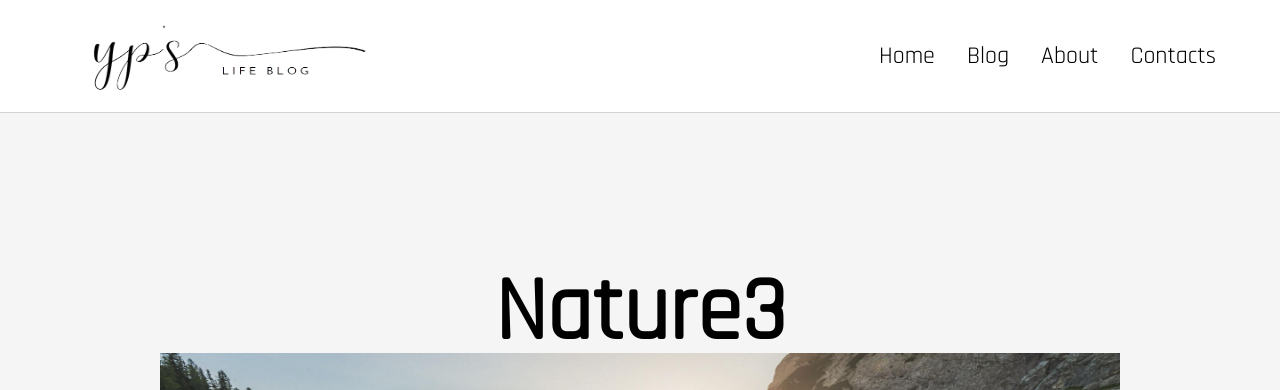
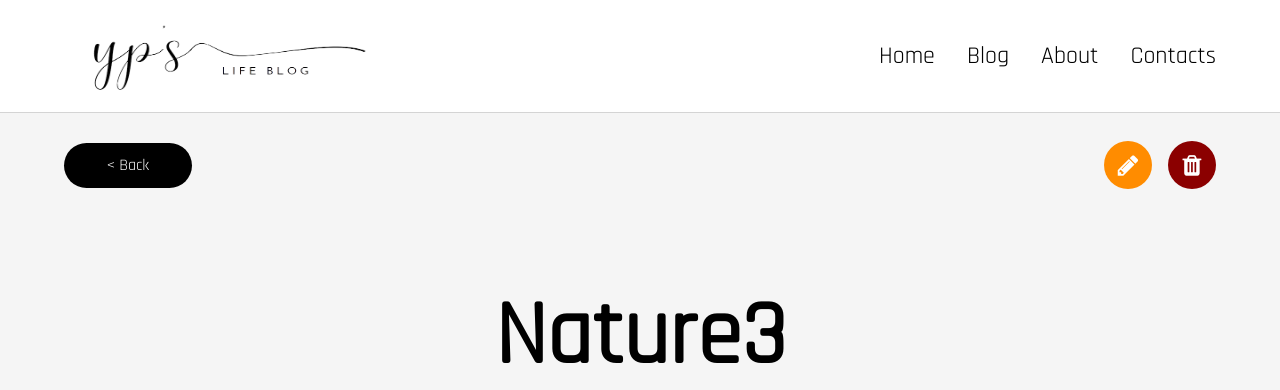
Before and after one commit to joaoyp/20231114_Assessment_Joao_Yp, a Flask app: page /article/6 in a window 1280 px wide. Shown: the top 390 px of the page. Run offline with Flask 3, Linux system fonts and the light colour scheme; some libraries are stand-ins or nearby versions.

Commit message:
action buttons (back, update and delete in the article

```diff
--- a/blueprints/articles/routes.py
+++ b/blueprints/articles/routes.py
@@ -6,6 +6,7 @@ from .models import Article
 from database.db import db
 from .forms import CreateArticle, UpdateArticle
 from werkzeug.utils import secure_filename
+import uuid
 
 articles_bp = Blueprint("articles", __name__, template_folder="/templates")
 
@@ -58,7 +59,7 @@ def createArticle():
             content = form.content.data
 
             if form.image.data:
-                imageName = secure_filename(form.image.data.filename)
+                imageName = secure_filename(str(uuid.uuid4()) + ".jpg")
                 form.image.data.save(f"static/uploaded_images/{imageName}")
                 imagePath = f"/{imageName}"
 
@@ -89,7 +90,7 @@ def updateArticle(id):
             article.content = form.content.data
 
             if form.image.data:
-                imageName = secure_filename(form.image.data.filename)
+                imageName = secure_filename(str(uuid.uuid4()) + ".jpg")
                 form.image.data.save(f"static/uploaded_images/{imageName}")
                 article.imagePath = f"/{imageName}"
     else:
@@ -105,7 +106,7 @@ def updateArticle(id):
         )
 
 
-@articles_bp.route("/article/delete/<int:id>", methods=["DELETE"])
+@articles_bp.route("/article/delete/<int:id>", methods=["POST"])
 def deleteArticle(id):
     article_to_delete = Article.query.get_or_404(id)
 
--- a/static/css/article.css
+++ b/static/css/article.css
@@ -6,9 +6,86 @@ main{
     padding-bottom: 4rem;
 }
 
+.top-actions{
+    width: 100%;
+    height: 5vh;
+    background-color: whitesmoke;
+    display: flex;
+    justify-content: space-between;
+    align-items: center;
+    padding: 2rem;
+}
+
+.back{
+    padding-left: 4rem;
+}
+
+.actions{
+    padding-right: 4rem;
+    display: flex;
+    gap: 1rem;
+}
+
+.btn-back{
+    width: 8rem;
+    height: fit-content;
+    background-color: #000000;
+    color: #ffffff;
+    cursor: pointer;
+    padding: 12px;
+    justify-content: center;
+    align-items: center;
+    border: none;
+    border-radius: 40px;
+    font-family: 'Rajdhani', sans-serif;
+    font-size: medium;
+}
+
+.btn-back:hover{
+    background-color: #3c3c3c;
+}
+
+.btn-update{
+    width: 3rem;
+    height: 3rem;
+    background-color: darkorange;
+    color: #ffffff;
+    cursor: pointer;
+    padding: 12px;
+    justify-content: center;
+    align-items: center;
+    border: none;
+    border-radius: 50%;
+    font-family: 'Rajdhani', sans-serif;
+    font-size: medium;
+}
+
+.btn-update:hover{
+    background-color: rgb(209, 115, 0);
+}
+
+.btn-delete{
+    width: 3rem;
+    height: 3rem;
+    background-color: darkred;
+    color: #ffffff;
+    cursor: pointer;
+    padding: 12px;
+    justify-content: center;
+    align-items: center;
+    border: none;
+    border-radius: 50%;
+    font-family: 'Rajdhani', sans-serif;
+    font-size: medium;
+}
+
+.btn-delete:hover{
+    background-color: rgb(97, 0, 0);
+}
+
 .top-background{
     width: 100%;
-    height: 50vh;
+    height: 30vh;
     background-color: whitesmoke;
     display: flex;
     flex-direction: column;
@@ -24,7 +101,7 @@ main{
     height: 30rem;
     border-radius: 10px;
     overflow-y: visible;
-    margin-top: -10rem;
+    margin-top: -4rem;
 }
 
 .created-at{
--- a/static/css/create-article.css
+++ b/static/css/create-article.css
@@ -5,7 +5,7 @@
 .hero-image{
     width: 100%;
     height: 20vh;
-    background-image: url("/static/uploaded_images/nature3.jpg");
+    background-image: url("/static/images/banner.jpg");
     background-size: cover;
     background-attachment: fixed;
     background-position: bottom;
--- a/templates/article.html
+++ b/templates/article.html
@@ -6,6 +6,21 @@
 {% endblock %}
 
 {% block main %}
+    <div class="top-actions">
+        <div class="back">
+            <a href="/">
+                <button class="btn-back">< Back</button>
+            </a>
+        </div>
+        <div class="actions">
+            <a href="{{ url_for('articles.updateArticle', id=article.id) }}">
+                <button class="btn-update"><div class="fa fa-pencil" style="font-size:24px; color: rgb(255, 255, 255);"></div></button>
+            </a>
+            <form method="post" action="{{ url_for('articles.deleteArticle', id=article.id) }}">
+                <button class="btn-delete" type="submit"><div class="fa fa-trash" style="font-size:24px; color: rgb(255, 255, 255);"></div></button>
+            </form>
+        </div>
+    </div>
     <div class="top-background">
         <h1>{{article.title}}</h1>
     </div>
```
Also changed, not shown: instance/blog.db, static/images/banner.jpg (renamed from static/uploaded_images/nature3.jpg), static/uploaded_images/266cb8c2-50d6-41ce-b16d-d131badcc78c.jpg (renamed from static/uploaded_images/nature1.jpg), static/uploaded_images/78af4afb-5d36-48f4-90a4-3fe15ed8adc3.jpg (added), static/uploaded_images/99e4fc1d-cfa5-4825-9502-363e5b68104a.jpg (renamed from static/uploaded_images/nature2.jpg), static/uploaded_images/e7dce711-389c-4245-a2b6-beed1c047f00.jpg (renamed from static/uploaded_images/nature4.jpeg).
